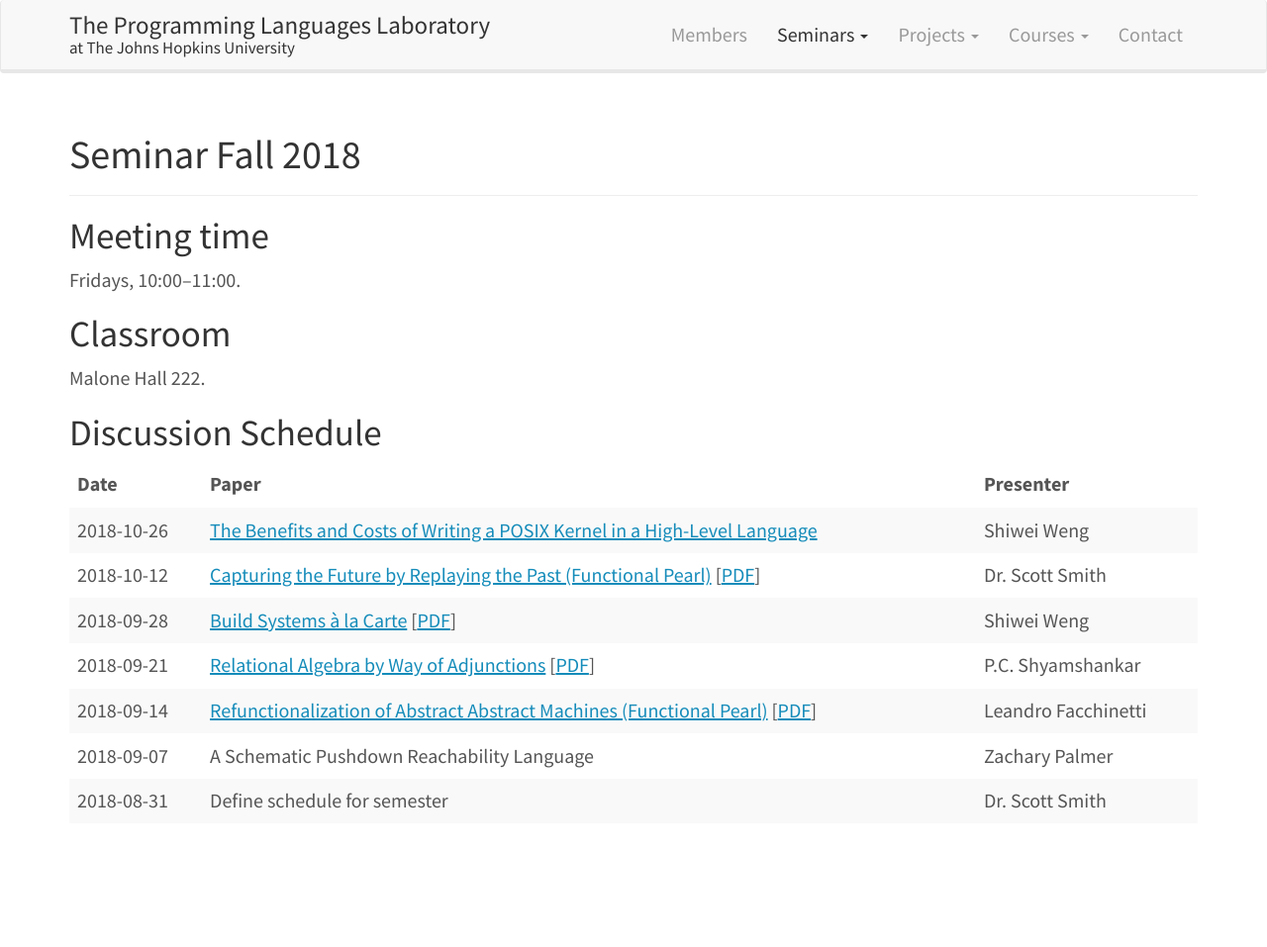
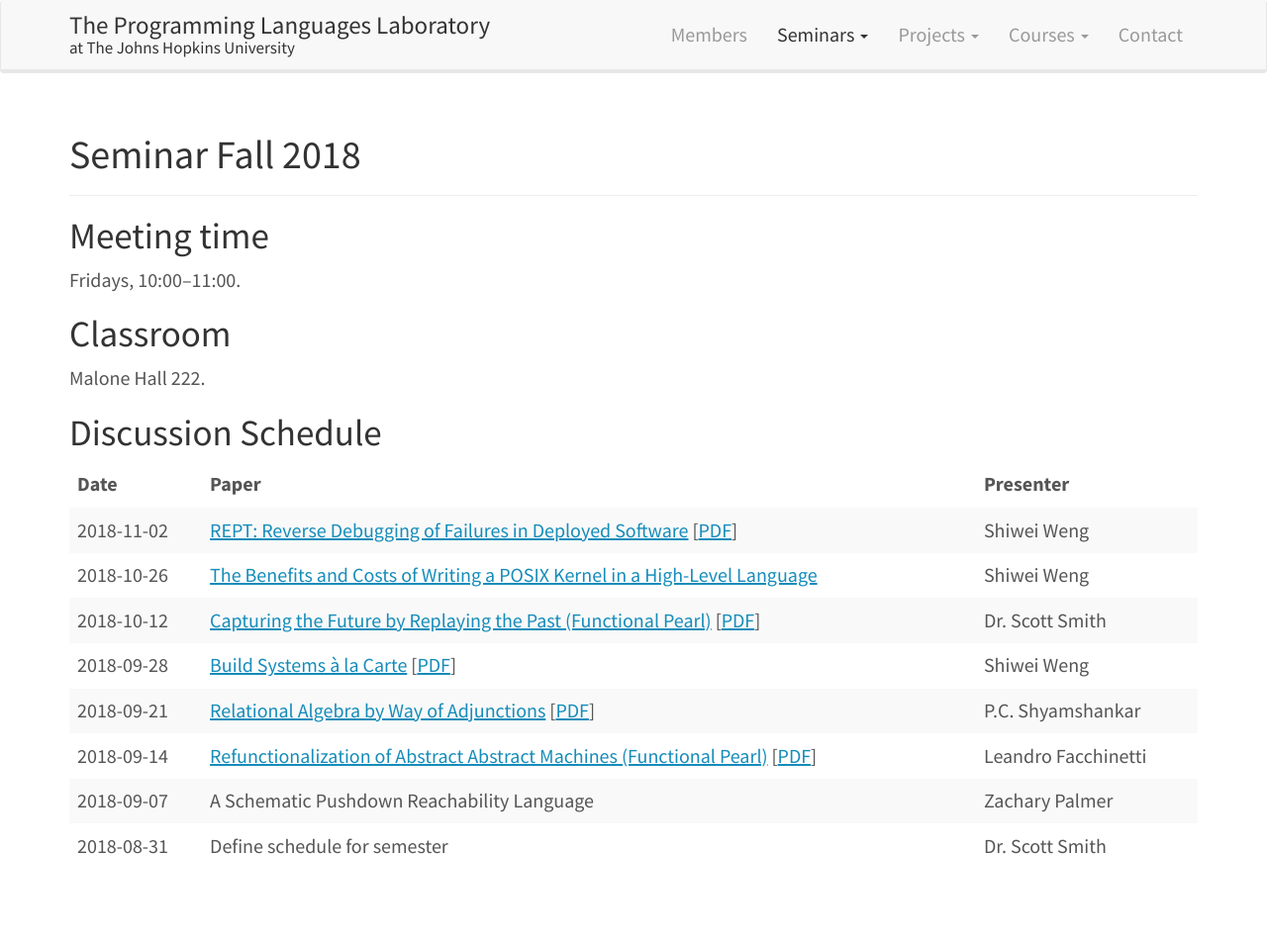
Before and after one commit to JHU-PL-Lab/www-pl-lab, a Jekyll site: the page built from seminars/fall-2018.md, in a window 1280 px wide. Shown: the whole page at 99% size. Built offline with Jekyll 4.4.1, drawn with Linux system fonts in a browser that asks for light colours; before the commit the page ends 912 px from its top, so only the background shows below that.

Commit message:
Add 2018-11-02 seminar

```diff
--- a/seminars/fall-2018.md
+++ b/seminars/fall-2018.md
@@ -18,6 +18,7 @@ Discussion Schedule
 
 | Date | Paper | Presenter |
 |-|-|-|
+| 2018-11-02 | [REPT: Reverse Debugging of Failures in Deployed Software](https://www.usenix.org/conference/osdi18/presentation/weidong) [[PDF](https://www.usenix.org/system/files/osdi18-cui.pdf)] | Shiwei Weng |
 | 2018-10-26 | [The Benefits and Costs of Writing a POSIX Kernel in a High-Level Language](https://www.usenix.org/conference/osdi18/presentation/cutler) | Shiwei Weng |
 | 2018-10-12 | [Capturing the Future by Replaying the Past (Functional Pearl)](https://dl.acm.org/citation.cfm?id=3236771) [[PDF](https://arxiv.org/pdf/1710.10385.pdf)] | Dr. Scott Smith |
 | 2018-09-28 | [Build Systems à la Carte](https://dl.acm.org/citation.cfm?doid=3243631.3236774) [[PDF](https://www.microsoft.com/en-us/research/uploads/prod/2018/03/build-systems-final.pdf)] | Shiwei Weng |
```
